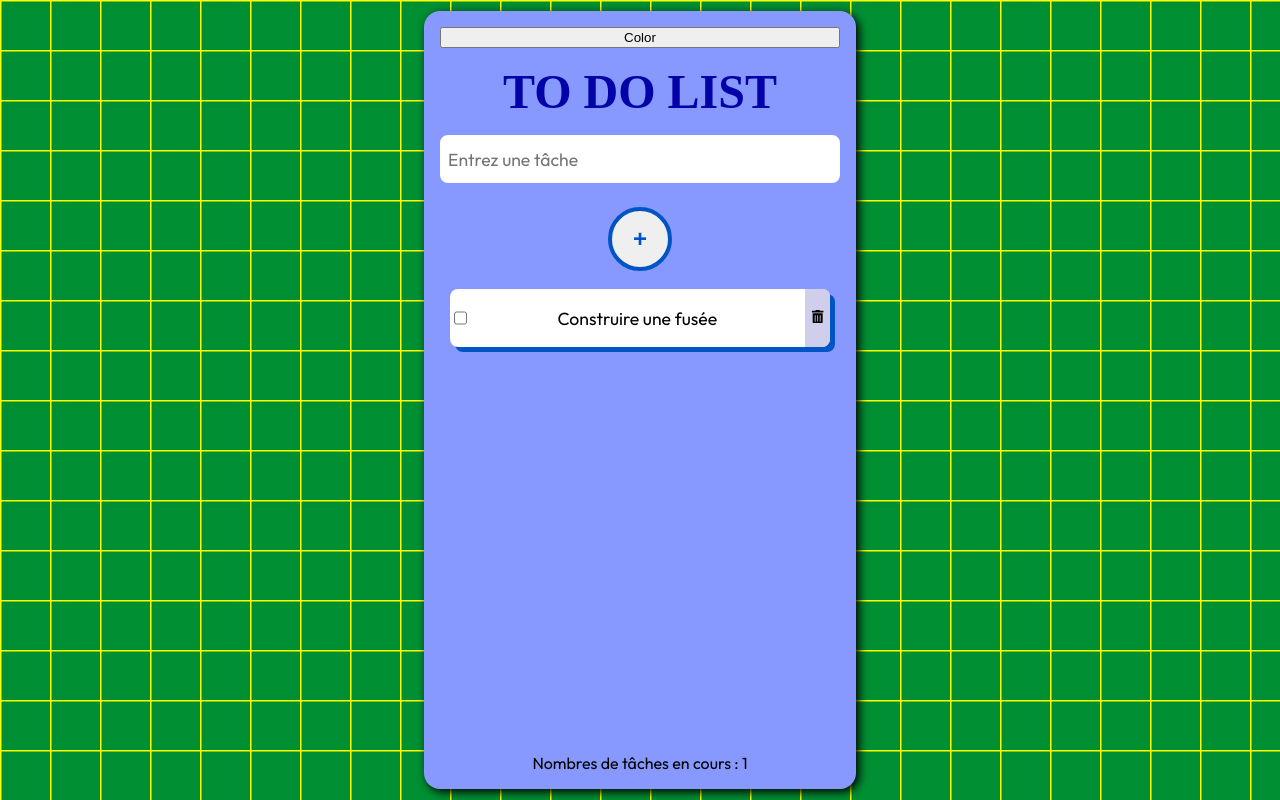
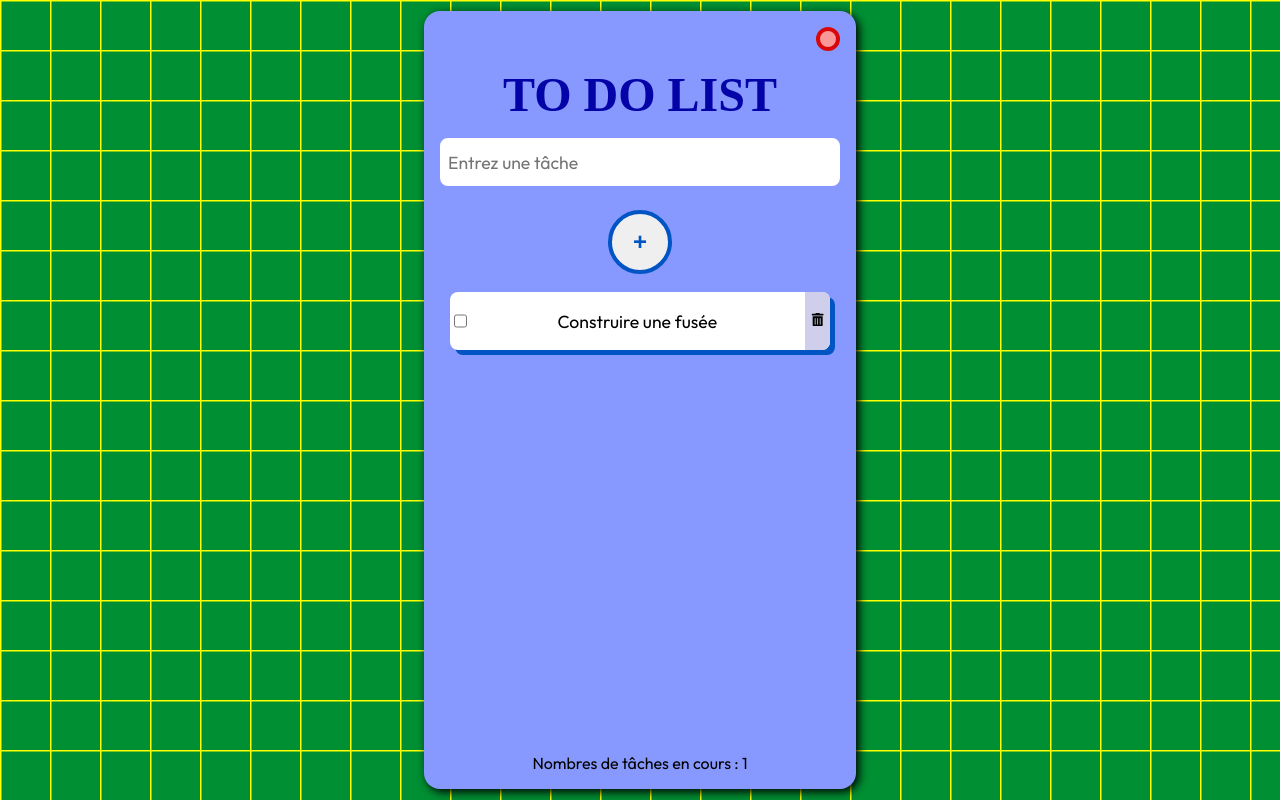
Before and after one commit to mguittari/to-do-list-react, a React (Vite) app: page / in a window 1280 px wide. Built offline with nearby package versions, Linux system fonts and the light colour scheme; a web font is replaced by a local one.

Commit message:
toggle button for changing theme (red/blue)

```diff
--- a/src/App.css
+++ b/src/App.css
@@ -39,10 +39,38 @@ body, h1 {
   margin: 0;
 }
 
+.button-flex {
+  display: flex;
+  justify-content: flex-end;
+}
+
+.button-toggle-theme {
+  width: 1.5rem;
+  height: 1.5rem;
+  border: none;
+  border-radius: 50%;
+  cursor: pointer;
+  transition: transform ease-in-out;
+}
+
+.button-toggle-theme:active {
+  border-width: 6px;
+}
+
+.button-toggle-theme-blue {
+  border: 4px solid var(--second-color);
+  background-color: var(--third-color);
+}
+
+.button-toggle-theme-red {
+  border: 4px solid var(--first-red-color-theme);
+  background-color: var(--third-red-color-theme);
+}
+
 h1 {
   font-family: var(--title-font-family);
   font-size: 3rem;
-  color: #0303a8;
+  color: var(--fourth-color);
   text-align: center;
   margin: 1rem 0 1rem 0;
 }
@@ -137,7 +165,7 @@ h1 {
   color: #666;
   transform: scale(0.95);
   border-color: #666;
-  box-shadow:  none;
+  box-shadow: none;
   }
 
 
--- a/src/Header/ButtonColorTheme.jsx
+++ b/src/Header/ButtonColorTheme.jsx
@@ -4,13 +4,12 @@ import { ThemeContext } from "../Context/ThemeContext";
 export default function ButtonColorTheme() {
 	const { colorTheme, setColorTheme } = useContext(ThemeContext);
 	return (
-		<>
+		<div className="button-flex">
 			<button
 				type="button"
+				className={`button-toggle-theme ${colorTheme === "Blue" ? "button-toggle-theme-red" : "button-toggle-theme-blue"} `}
 				onClick={() => setColorTheme(colorTheme === "Blue" ? "Red" : "Blue")}
-			>
-				Color
-			</button>
-		</>
+			/>
+		</div>
 	);
 }
```
